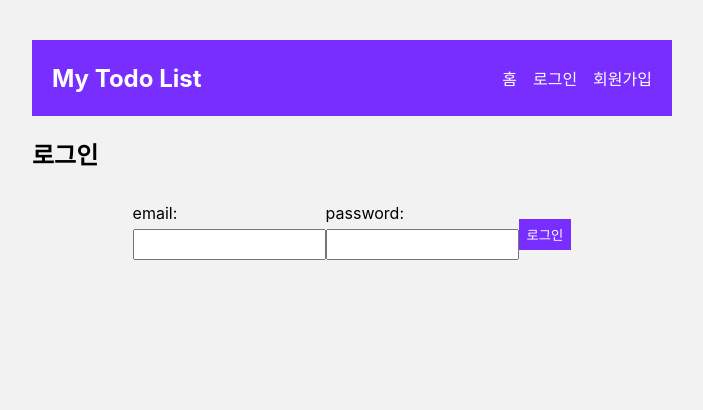
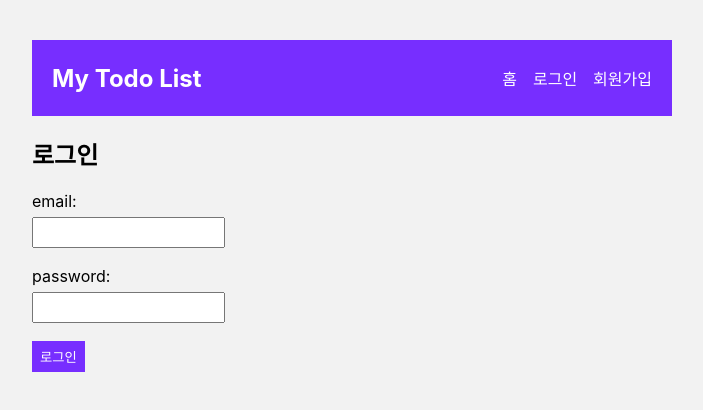
Before and after one commit to KaengEE/FB9-todoList, a React (Vite) app: page /login in a window 1280 px wide. Shown: the top 410 px of the page, without its empty margins (288-991 px from the left). Built offline with nearby package versions, Linux system fonts and the light colour scheme; no server answers.

Commit message:
css 수정

```diff
--- a/src/components/TodoForm.jsx
+++ b/src/components/TodoForm.jsx
@@ -19,7 +19,7 @@ export default function TodoForm() {
   };
 
   return (
-    <form onSubmit={handleSubmit}>
+    <form onSubmit={handleSubmit} className="todo-form">
       <div className="form-container">
         <label className="label-container">
           <span>새 할일 :</span>
--- a/src/index.css
+++ b/src/index.css
@@ -208,7 +208,7 @@ button {
 }
 
 /* 추가 form */
-form {
+.todo-form {
   display: flex;
   justify-content: center;
   align-items: center;
```
